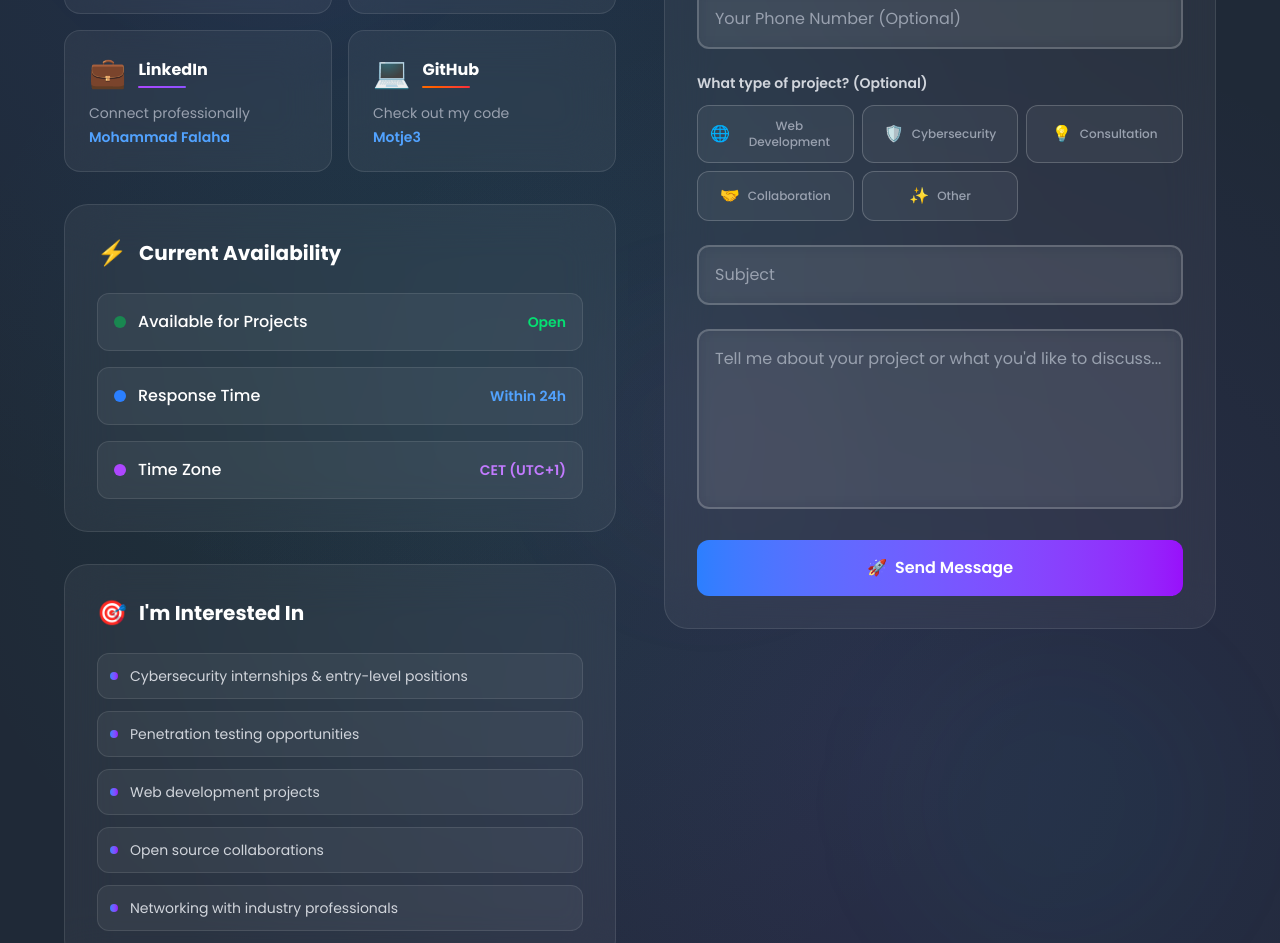
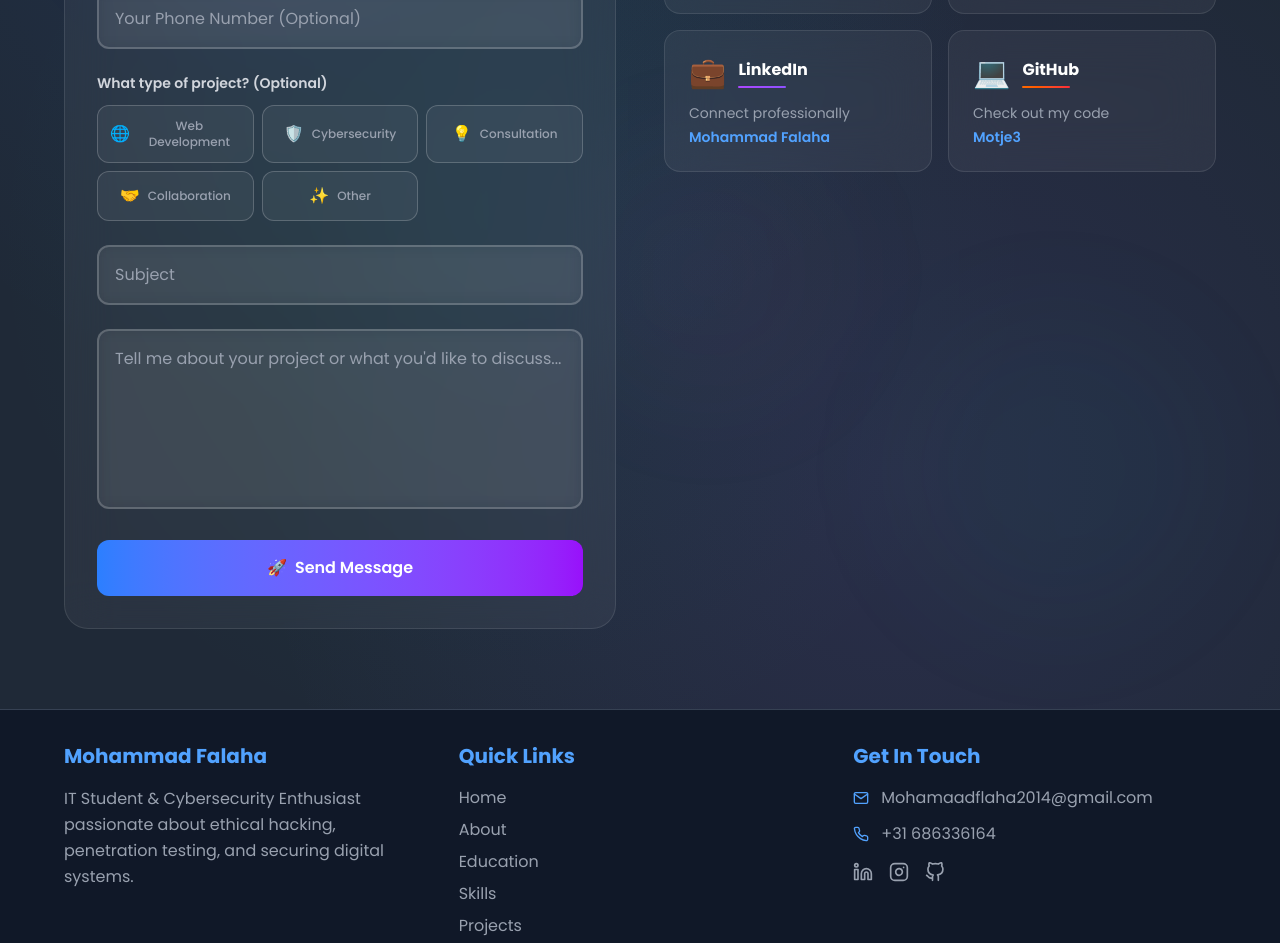
Before and after one commit to Motje3/Portfoliov2, a React (Vite) app in the folder my-portfolio/: page / in a window 1280 px wide. Shown: the part 7500-8443 px from the top of the page. Built offline with nearby package versions, Linux system fonts and the light colour scheme.

Commit message:
new contact form

```diff
--- a/my-portfolio/src/components/ContactForm.tsx
+++ b/my-portfolio/src/components/ContactForm.tsx
@@ -150,113 +150,7 @@ const ContactSection = ({
 
         <div className="grid lg:grid-cols-2 gap-12">
 
-          {/* Left Column - Contact Methods & Info */}
-          <motion.div
-            variants={containerVariants}
-            initial="hidden"
-            whileInView="visible"
-            viewport={{ once: true }}
-            className="space-y-8"
-          >
-            {/* Contact Cards */}
-            <motion.div variants={itemVariants}>
-              <h3 className="text-2xl font-bold text-white mb-6 flex items-center">
-                <span className="text-3xl mr-3">🚀</span>
-                Let's Connect
-              </h3>
-              <div className="grid grid-cols-1 sm:grid-cols-2 gap-4">
-                {contactMethods.map((method, index) => (
-                  <motion.a
-                    key={index}
-                    href={method.link}
-                    target={method.link.startsWith('http') ? '_blank' : '_self'}
-                    rel={method.link.startsWith('http') ? 'noopener noreferrer' : ''}
-                    className="group bg-white/5 backdrop-blur-xl border border-white/10 rounded-2xl p-6 hover:bg-white/10 hover:border-white/20 transition-all duration-500 hover:scale-105 hover:shadow-2xl hover:shadow-blue-500/10 block"
-                    whileHover={{ y: -5 }}
-                  >
-                    <div className="flex items-center mb-3">
-                      <div className="text-3xl mr-3 group-hover:scale-110 transition-transform duration-300">
-                        {method.icon}
-                      </div>
-                      <div>
-                        <h4 className="font-bold text-white group-hover:text-blue-300 transition-colors duration-300">
-                          {method.title}
-                        </h4>
-                        <div className={`h-0.5 w-12 bg-gradient-to-r ${method.gradient} rounded-full mt-1`}></div>
-                      </div>
-                    </div>
-                    <p className="text-sm text-gray-400 group-hover:text-gray-300 transition-colors duration-300 mb-1">
-                      {method.description}
-                    </p>
-                    <p className="text-sm font-semibold text-blue-400 group-hover:text-blue-300 transition-colors duration-300">
-                      {method.value}
-                    </p>
-                  </motion.a>
-                ))}
-              </div>
-            </motion.div>
-
-            {/* Availability Status */}
-            <motion.div
-              variants={itemVariants}
-              className="bg-white/5 backdrop-blur-xl border border-white/10 rounded-3xl p-8 hover:bg-white/8 hover:border-white/20 transition-all duration-500"
-            >
-              <h4 className="text-xl font-bold text-white mb-6 flex items-center">
-                <span className="text-2xl mr-3">⚡</span>
-                Current Availability
-              </h4>
-              <div className="space-y-4">
-                <div className="flex items-center justify-between p-4 bg-white/5 rounded-xl border border-white/10">
-                  <div className="flex items-center">
-                    <div className="w-3 h-3 bg-green-500 rounded-full mr-3 animate-pulse"></div>
-                    <span className="text-white font-medium">Available for Projects</span>
-                  </div>
-                  <span className="text-green-400 text-sm font-semibold">Open</span>
-                </div>
-                <div className="flex items-center justify-between p-4 bg-white/5 rounded-xl border border-white/10">
-                  <div className="flex items-center">
-                    <div className="w-3 h-3 bg-blue-500 rounded-full mr-3"></div>
-                    <span className="text-white font-medium">Response Time</span>
-                  </div>
-                  <span className="text-blue-400 text-sm font-semibold">Within 24h</span>
-                </div>
-                <div className="flex items-center justify-between p-4 bg-white/5 rounded-xl border border-white/10">
-                  <div className="flex items-center">
-                    <div className="w-3 h-3 bg-purple-500 rounded-full mr-3"></div>
-                    <span className="text-white font-medium">Time Zone</span>
-                  </div>
-                  <span className="text-purple-400 text-sm font-semibold">CET (UTC+1)</span>
-                </div>
-              </div>
-            </motion.div>
-
-            {/* What I'm Looking For */}
-            <motion.div
-              variants={itemVariants}
-              className="bg-white/5 backdrop-blur-xl border border-white/10 rounded-3xl p-8 hover:bg-white/8 hover:border-white/20 transition-all duration-500"
-            >
-              <h4 className="text-xl font-bold text-white mb-6 flex items-center">
-                <span className="text-2xl mr-3">🎯</span>
-                I'm Interested In
-              </h4>
-              <div className="space-y-3">
-                {[
-                  "Cybersecurity internships & entry-level positions",
-                  "Penetration testing opportunities",
-                  "Web development projects",
-                  "Open source collaborations",
-                  "Networking with industry professionals"
-                ].map((item, index) => (
-                  <div key={index} className="flex items-center p-3 bg-white/5 rounded-xl border border-white/10">
-                    <div className="w-2 h-2 bg-gradient-to-r from-blue-500 to-purple-600 rounded-full mr-3"></div>
-                    <span className="text-gray-300 text-sm">{item}</span>
-                  </div>
-                ))}
-              </div>
-            </motion.div>
-          </motion.div>
-
-          {/* Right Column - Contact Form */}
+          {/* Left Column - Contact Form */}
           <motion.div
             variants={containerVariants}
             initial="hidden"
@@ -425,6 +319,51 @@ const ContactSection = ({
               </form>
             </motion.div>
           </motion.div>
+
+          {/* Right Column - Contact Methods */}
+          <motion.div
+            variants={containerVariants}
+            initial="hidden"
+            whileInView="visible"
+            viewport={{ once: true }}
+          >
+            <motion.div variants={itemVariants}>
+              <h3 className="text-2xl font-bold text-white mb-6 flex items-center">
+                <span className="text-3xl mr-3">🚀</span>
+                Let's Connect
+              </h3>
+              <div className="grid grid-cols-1 sm:grid-cols-2 gap-4">
+                {contactMethods.map((method, index) => (
+                  <motion.a
+                    key={index}
+                    href={method.link}
+                    target={method.link.startsWith('http') ? '_blank' : '_self'}
+                    rel={method.link.startsWith('http') ? 'noopener noreferrer' : ''}
+                    className="group bg-white/5 backdrop-blur-xl border border-white/10 rounded-2xl p-6 hover:bg-white/10 hover:border-white/20 transition-all duration-500 hover:scale-105 hover:shadow-2xl hover:shadow-blue-500/10 block"
+                    whileHover={{ y: -5 }}
+                  >
+                    <div className="flex items-center mb-3">
+                      <div className="text-3xl mr-3 group-hover:scale-110 transition-transform duration-300">
+                        {method.icon}
+                      </div>
+                      <div>
+                        <h4 className="font-bold text-white group-hover:text-blue-300 transition-colors duration-300">
+                          {method.title}
+                        </h4>
+                        <div className={`h-0.5 w-12 bg-gradient-to-r ${method.gradient} rounded-full mt-1`}></div>
+                      </div>
+                    </div>
+                    <p className="text-sm text-gray-400 group-hover:text-gray-300 transition-colors duration-300 mb-1">
+                      {method.description}
+                    </p>
+                    <p className="text-sm font-semibold text-blue-400 group-hover:text-blue-300 transition-colors duration-300">
+                      {method.value}
+                    </p>
+                  </motion.a>
+                ))}
+              </div>
+            </motion.div>
+          </motion.div>
         </div>
       </div>
     </motion.section>
```
